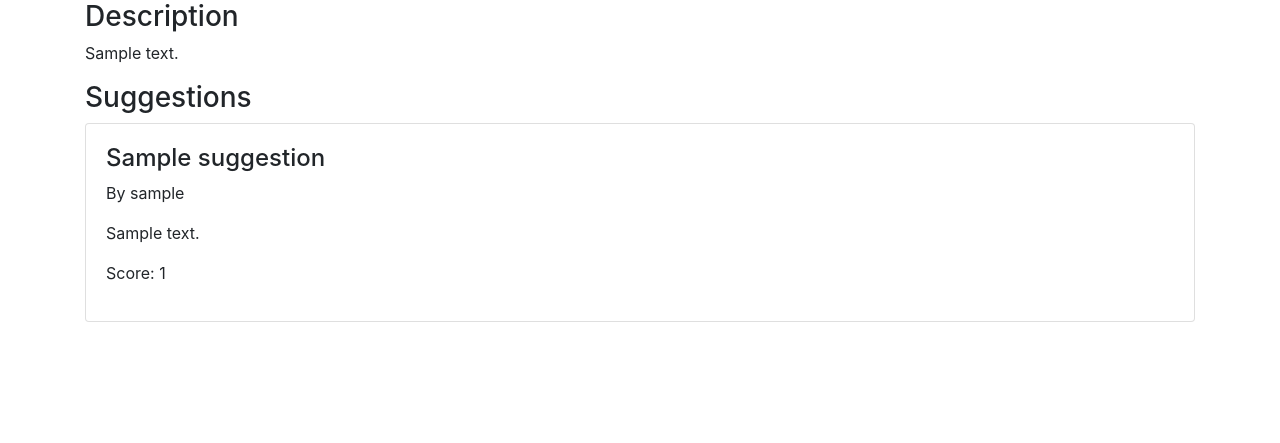
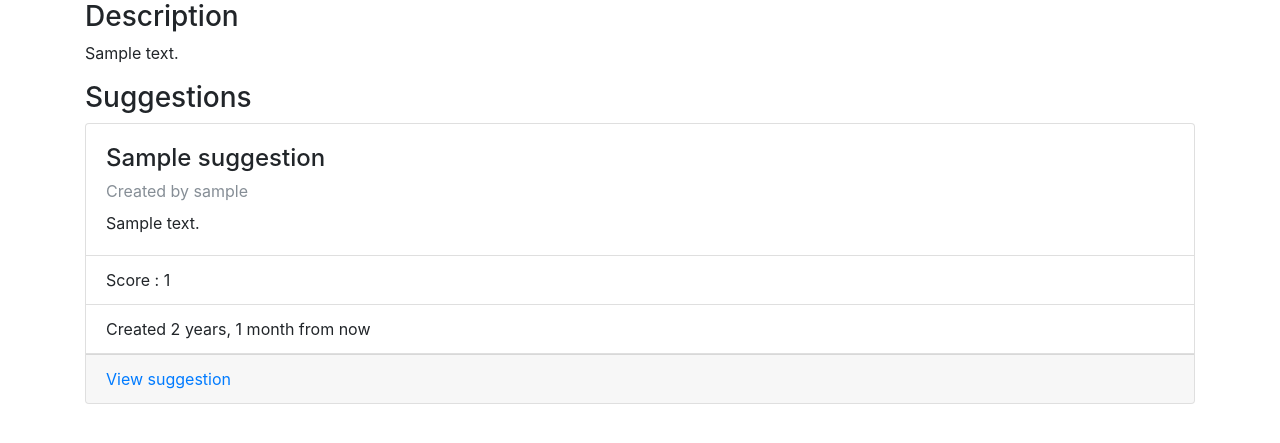
Before and after one commit to OffTheMark/scopecreep, a Django app: page /topic/1/ in a window 1280 px wide. Shown: the part 274-717 px from the top of the page. Run offline with Django 3.2, Linux system fonts and the light colour scheme; a user stored in the database is signed in; tables that the repository leaves empty hold one stand-in row (values such as "Sample post"); some libraries are stand-ins or nearby versions.

Commit message:
Add basic suggestion detail page

```diff
--- a/polls/models.py
+++ b/polls/models.py
@@ -47,6 +47,9 @@ class Suggestion(models.Model):
         default=datetime.now
     )
 
+    def score(self):
+        return [sum(vote.opinion) for vote in self.vote_set.all()]
+
     def __str__(self):
         return self.name
 
--- a/polls/templates/polls/topic.html
+++ b/polls/templates/polls/topic.html
@@ -68,7 +68,11 @@
                     Suggestions
                 </h3>
                 {% for suggestion in suggestions.all %}
-                    {% include "polls/topic/suggestion_item.html" %}
+                    <div class="row mb-2">
+                        <div class="col">
+                            {% include "polls/topic/suggestion_item.html" %}
+                        </div>
+                    </div>
                 {% endfor %}
             </div>
         </div>
--- a/polls/templates/polls/topic/suggestion_item.html
+++ b/polls/templates/polls/topic/suggestion_item.html
@@ -1,24 +1,32 @@
-<div class="row mb-2">
-    <div class="col">
+{% load humanize %}
+
 <div class="card">
     <div class="card-body">
         <div class="card-title">
             <h4>
                 {{ suggestion.name }}
             </h4>
-                    <p>
-                        By {{ suggestion.submitter }}
-                    </p>
         </div>
-                <div class="card-text">
-                    <p>
+        <div class="card-subtitle text-muted mb-2">
+            Created by {{ suggestion.submitter }}
+        </div>
+        {% if suggestion.description %}
+            <p class="card-text">
                 {{ suggestion.description }}
             </p>
-                    <p>
-                        Score: {{ suggestion.score }}
-                    </p>
+        {% endif %}
+    </div>
+    <ul class="list-group list-group-flush">
+        <li class="list-group-item">
+            Score : {{ suggestion.score }}
+        </li>
+        <li class="list-group-item">
+            Created {{ suggestion.date_created|naturaltime }}
+        </li>
+    </ul>
+    <div class="card-footer">
+        <a class="card-link" href="{% url "polls:suggestion" suggestion.id %}">
+            View suggestion
+        </a>
     </div>
 </div>
-        </div>
-    </div>
-</div>
--- a/polls/urls.py
+++ b/polls/urls.py
@@ -12,4 +12,5 @@ urlpatterns = [
     url(r'^topic/(?P<pk>[0-9]+)/$', views.TopicView.as_view(), name='topic'),
     url(r'^topic/(?P<pk>[0-9]+)/edit/$', views.EditTopicView.as_view(), name='topic_edit'),
     url(r'^topic/(?P<topic_id>[0-9]+)/delete/$', views.delete_topic, name='topic_delete'),
+    url(r'^suggestion/(?P<pk>[0-9]+)/$', views.SuggestionView.as_view(), name='suggestion'),
 ]
--- a/polls/views.py
+++ b/polls/views.py
@@ -9,7 +9,7 @@ from django.urls import reverse
 from django.views import generic
 
 from .forms import LoginForm, SignupForm, TopicForm
-from .models import Topic, Suggestion
+from .models import Topic, Suggestion, Comment
 
 
 def index(request):
@@ -107,3 +107,15 @@ def delete_topic(request, topic_id):
     if request.user == topic.submitter:
         topic.delete()
     return HttpResponseRedirect(reverse("polls:topics"))
+
+
+class SuggestionView(LoginRequiredMixin, generic.DetailView):
+    template_name = "polls/suggestion.html"
+    model = Suggestion
+
+    def get_context_data(self, **kwargs):
+        data = super().get_context_data(**kwargs)
+        data["comments"] = Comment.objects\
+            .filter(suggestion=self.object)\
+            .order_by("-date_created")
+        return data
```
Also changed, not shown: polls/templates/polls/suggestion.html (added, +50 -0 lines). Lines whose indentation alone changed are shown as unchanged.
